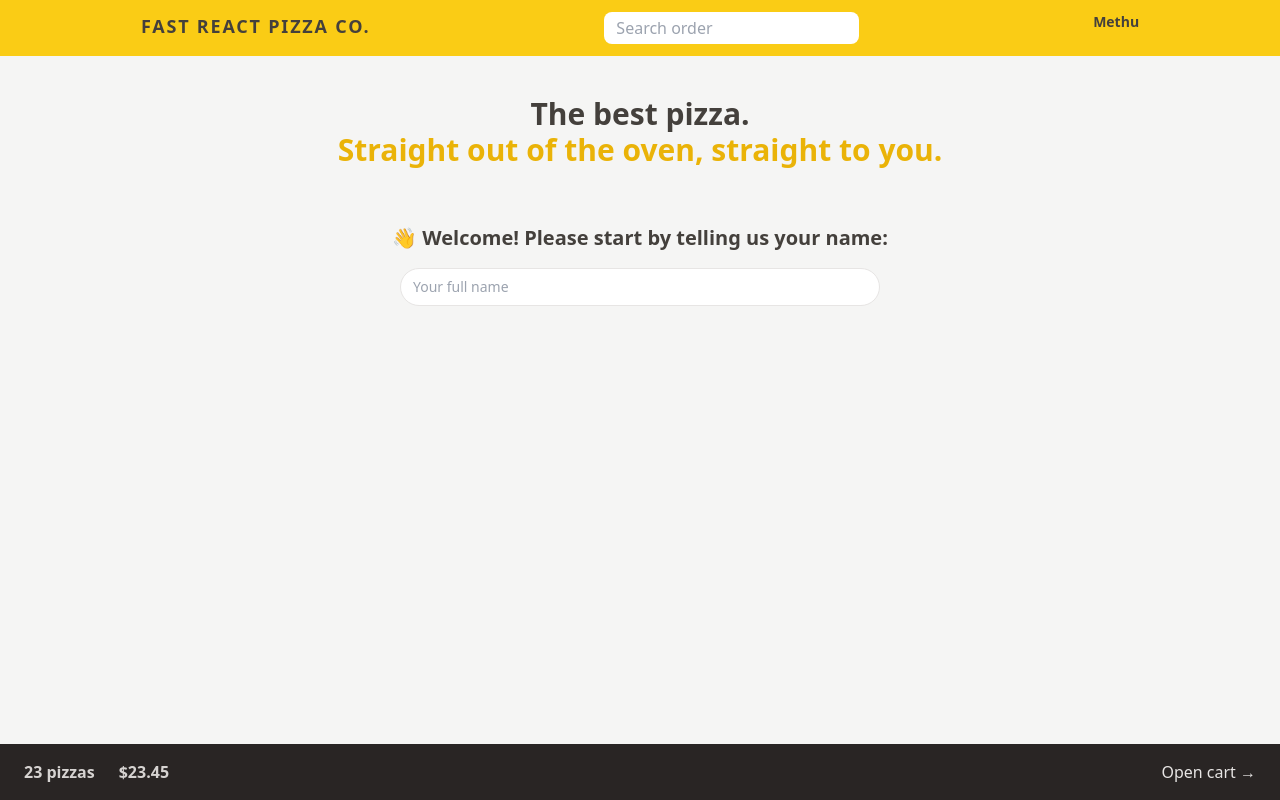
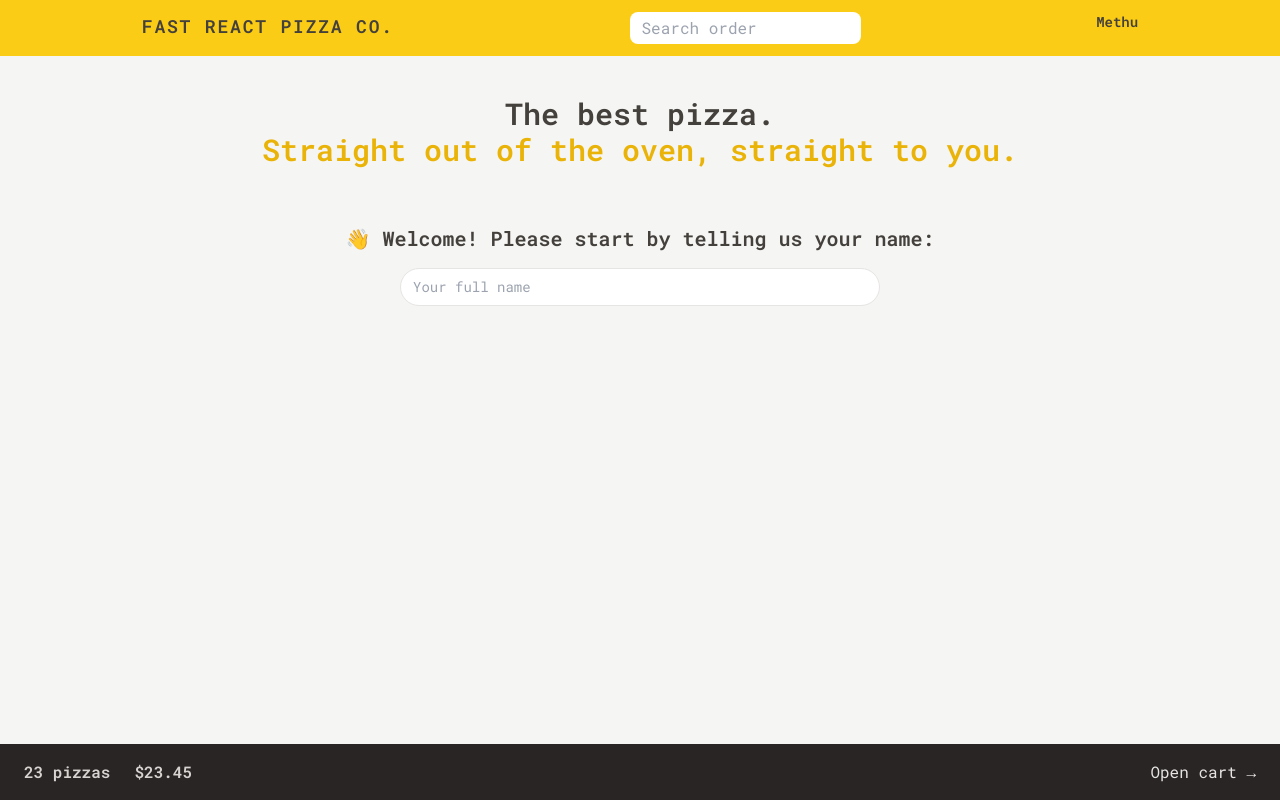
Before and after one commit to MethuParoi/pizza-store-react-project, a React (Vite) app: page / in a window 1280 px wide. Built offline with nearby package versions, Linux system fonts and the light colour scheme.

Commit message:
may-8-commit

```diff
--- a/index.html
+++ b/index.html
@@ -4,7 +4,11 @@
     <meta charset="UTF-8" />
     <link rel="icon" type="image/svg+xml" href="/vite.svg" />
     <meta name="viewport" content="width=device-width, initial-scale=1.0" />
-    <title>Vite + React</title>
+    <link rel="preconnect" href="https://fonts.googleapis.com">
+<link rel="preconnect" href="https://fonts.gstatic.com" crossorigin>
+<link href="https://fonts.googleapis.com/css2?family=Roboto+Mono:ital,wght@0,100..700;1,100..700&display=swap" rel="stylesheet">
+
+    <title>Fast React Pizza</title>
   </head>
   <body class="bg-stone-100 text-stone-700 box-border m-0 p-0">
     <div id="root"></div>
--- a/tailwind.config.js
+++ b/tailwind.config.js
@@ -2,6 +2,9 @@
 export default {
   content: ["./index.html", "./src/**/*.{js,ts,jsx,tsx}"],
   theme: {
+    fontFamily: {
+      sans: "Roboto Mono, monospace",
+    },
     extend: {},
   },
   plugins: [],
```
